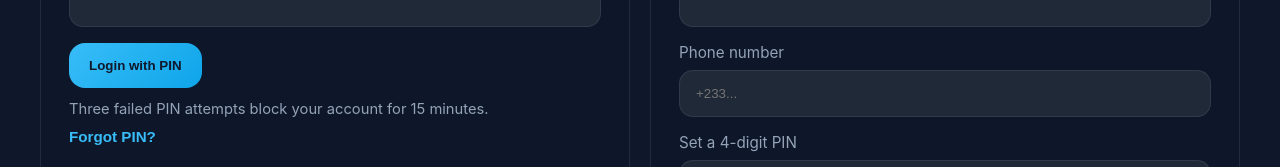
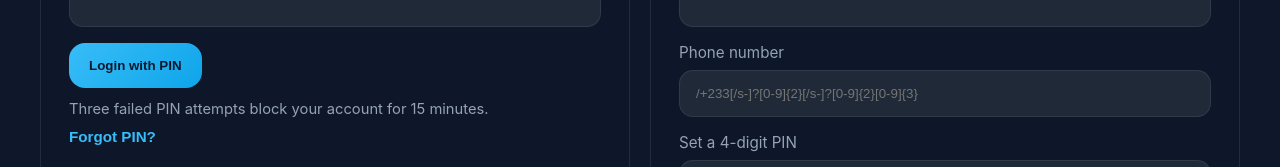
Before and after one commit to jacquesmends9750-ui/jom-bank-frontend, a plain HTML site: page index.html in a window 1280 px wide. Shown: the part 910-1077 px from the top of the page. Drawn offline with Linux system fonts and the light colour scheme.

Commit message:
Update index.html

```diff
--- a/index.html
+++ b/index.html
@@ -114,7 +114,7 @@
             <label>Email address</label>
             <input type="email" id="registerEmail" required />
             <label>Phone number</label>
-            <input type="tel" id="registerPhone" placeholder="+233..." required />
+            <input type="tel" id="registerPhone" placeholder="/+233[/s-]?[0-9]{2}[/s-]?[0-9]{2}[0-9]{3}" required />
             <label>Set a 4-digit PIN</label>
             <input type="password" id="registerPin" inputmode="numeric" pattern="\d{4}" maxlength="4" required />
             <label>Confirm 4-digit PIN</label>
```
